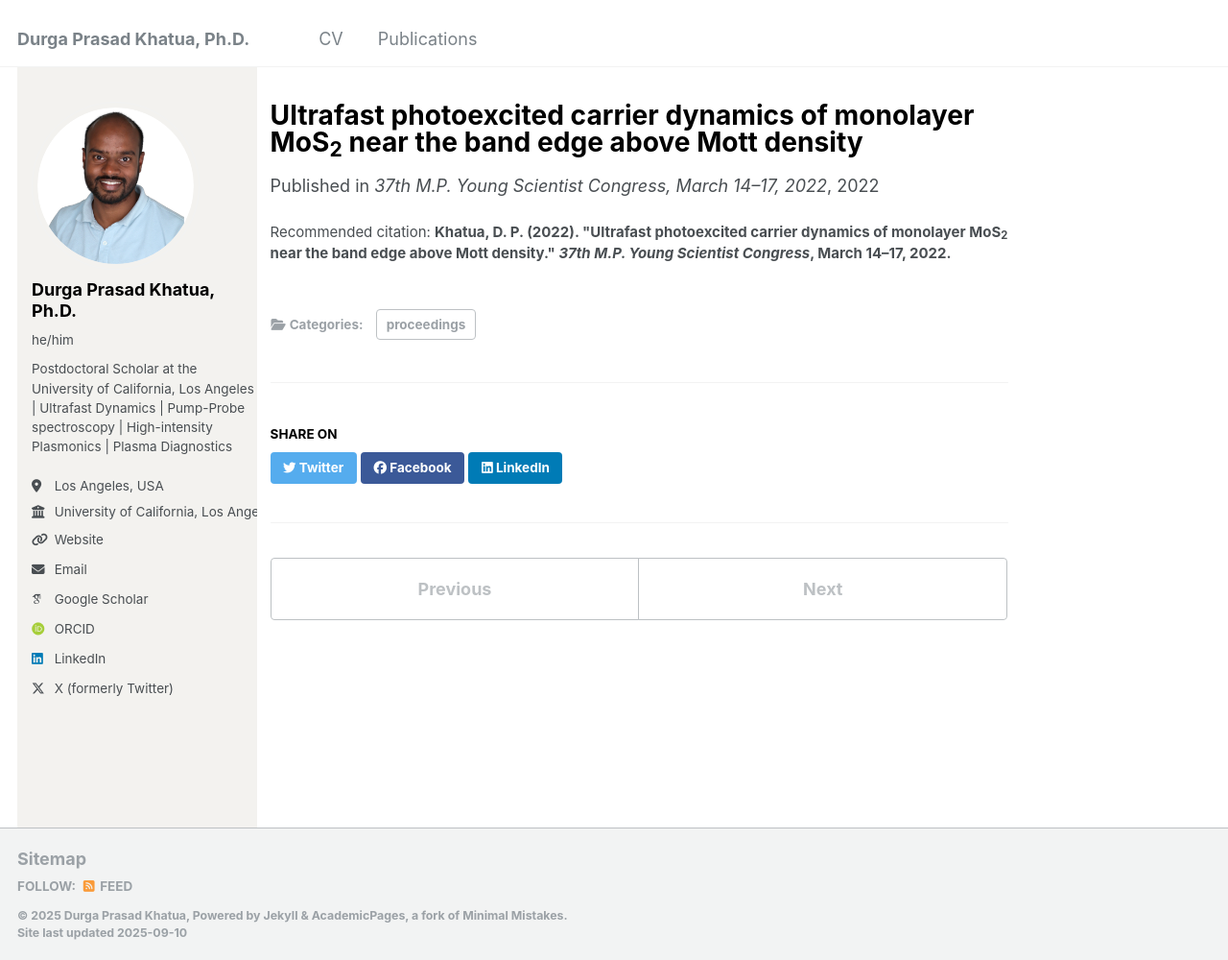
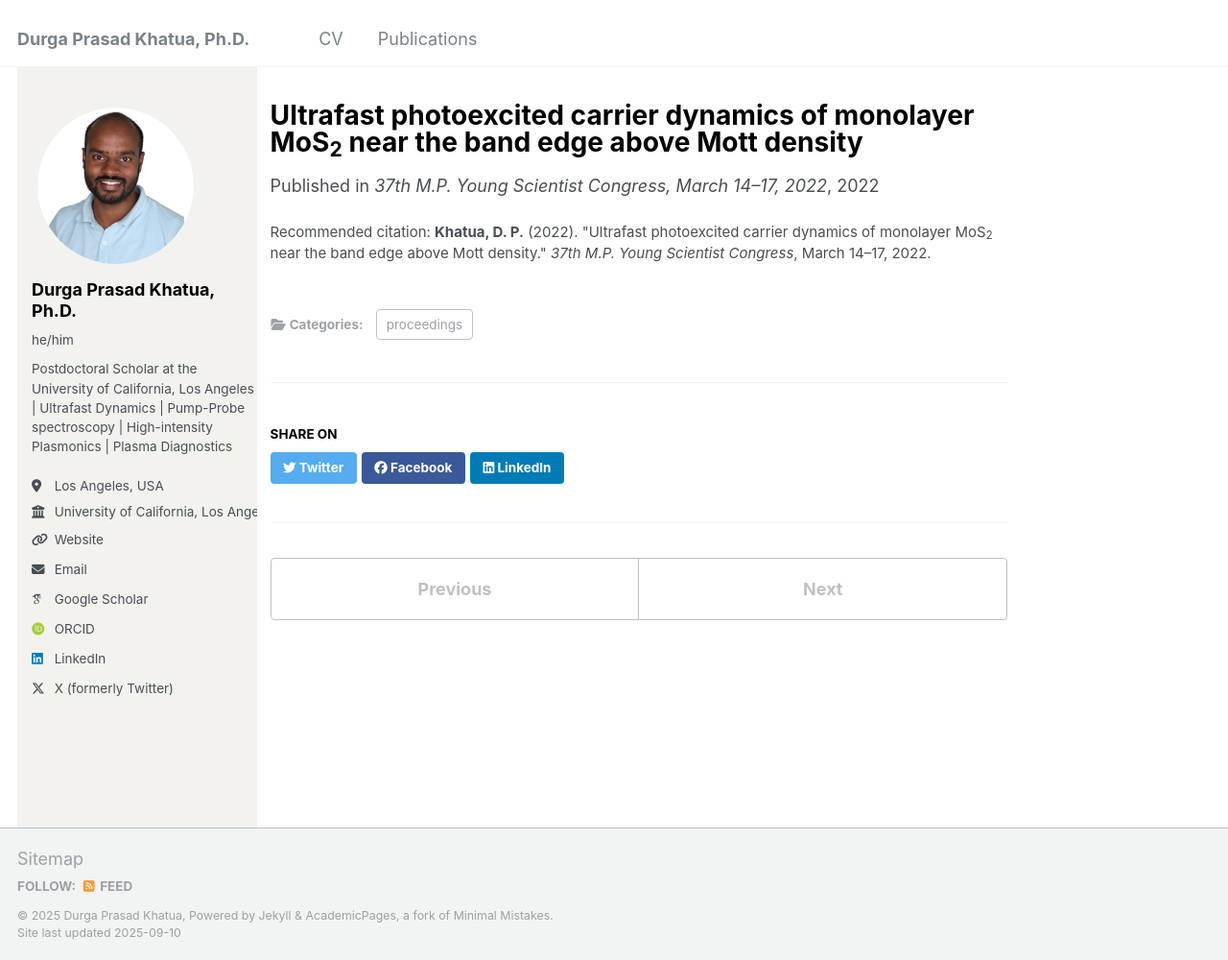
Before and after one commit to Khatua03/DurgaPrasadKhatua.github.io, a Jekyll site: the page built from _publications/confproc2.md, in a window 1280 px wide and 1000 px high. Shown: the whole window at 96% size. Built offline with Jekyll 4.4.1, drawn with Linux system fonts in a browser that asks for light colours; some web fonts are replaced.

```diff
--- a/_publications/confproc2.md
+++ b/_publications/confproc2.md
@@ -6,5 +6,5 @@ permalink: /publication/2022-mpysc-mos2-proceeding
 excerpt: "Proceeding paper on ultrafast carrier dynamics in monolayer MoS<sub>2</sub> near the band edge under excitation densities above the Mott threshold, presented at the 37th M.P. Young Scientist Congress."
 date: 2022-03-14
 venue: "37th M.P. Young Scientist Congress, March 14–17, 2022"
-citation: '<strong>Khatua, D. P.<strong> (2022). "Ultrafast photoexcited carrier dynamics of monolayer MoS<sub>2</sub> near the band edge above Mott density." <i>37th M.P. Young Scientist Congress</i>, March 14–17, 2022.'
+citation: '<strong>Khatua, D. P.</strong> (2022). "Ultrafast photoexcited carrier dynamics of monolayer MoS<sub>2</sub> near the band edge above Mott density." <i>37th M.P. Young Scientist Congress</i>, March 14–17, 2022.'
 ---
```
